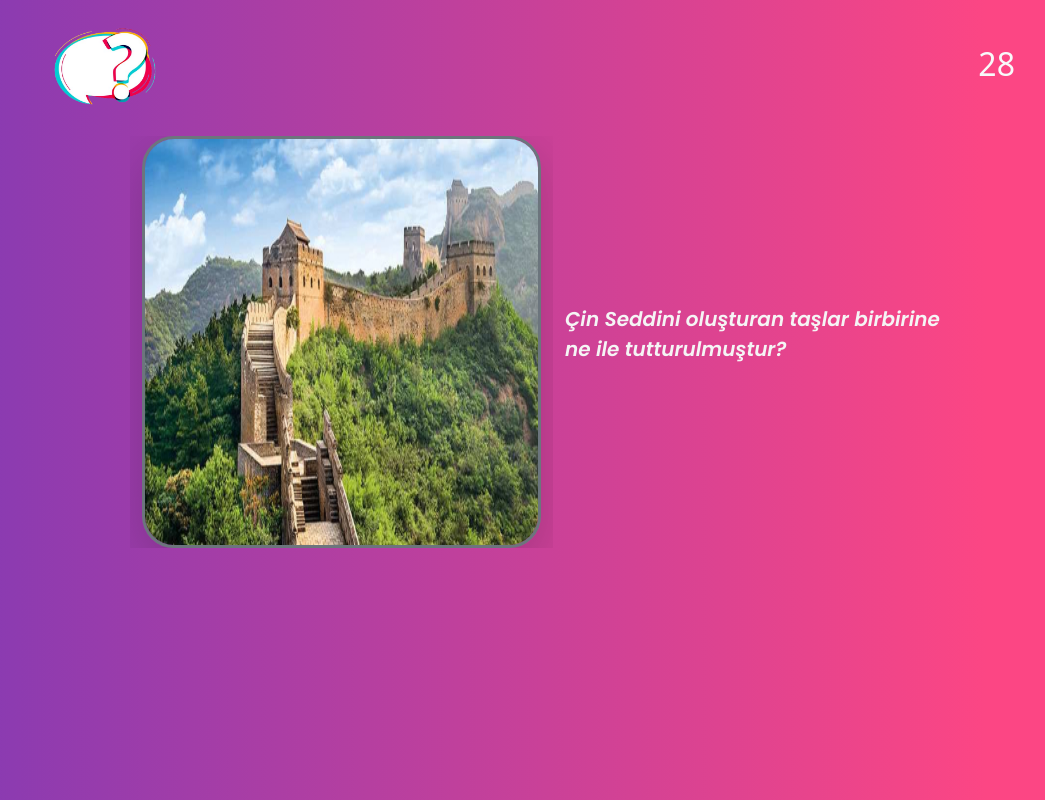
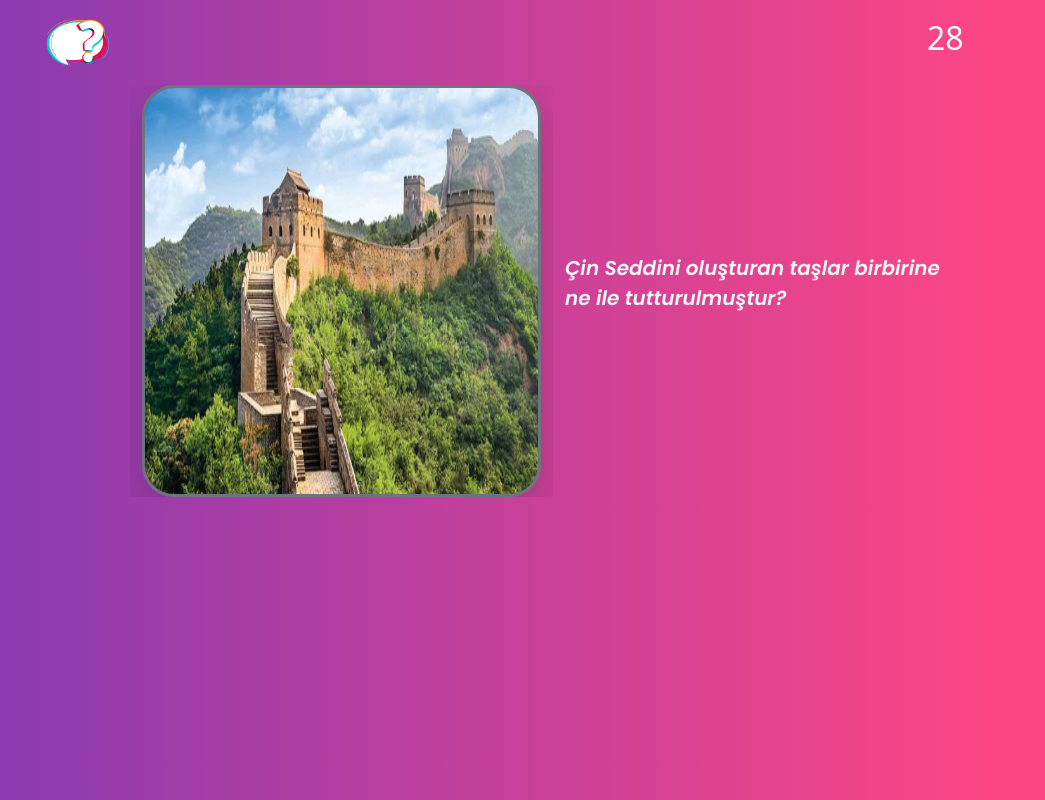
Before and after one commit to BatuhanOzudogru/QuestionApp, a React (Vite) app: page / in a window 1280 px wide. Both pictures are taken after a click on the button "Teste Başla". Shown: the top 800 px of the page, without its empty margins (75-1120 px from the left). Built offline with nearby package versions, Linux system fonts and the light colour scheme.

Commit message:
Fix question-logo sizing

```diff
--- a/src/components/QuestionSection/QuestionComponent.jsx
+++ b/src/components/QuestionSection/QuestionComponent.jsx
@@ -80,7 +80,7 @@ const QuestionComponent = () => {
       <div className="col-1 text-light text-center align-self-center">
         <CountdownComponent />
       </div>
-      <div className="col-2" id="hiddenId"></div>
+      <div className="col-2"></div>
       <div className="col-2"></div>
 
       {/* Question and options components */}
--- a/src/components/QuestionSection/question.css
+++ b/src/components/QuestionSection/question.css
@@ -15,7 +15,7 @@
 
 /* Styling for the width of elements with the class .question-logo */
 .question-logo {
-  width: 10em;
+  width: 8.33333333%;
 }
 
 /* Styling for the font family, weight, style, and color of elements with the class .question-p */
@@ -25,11 +25,3 @@
   font-style: italic; /* Apply italic style to the font */
   color: whitesmoke; /* Set text color to whitesmoke */
 }
-
-/* Media query for screens with a maximum width of 1400 pixels */
-@media screen and (max-width: 1400px) {
-  /* Hide elements with the id #hiddenId when the screen width is below 1400 pixels */
-  #hiddenId {
-    display: none;
-  }
-}
```
